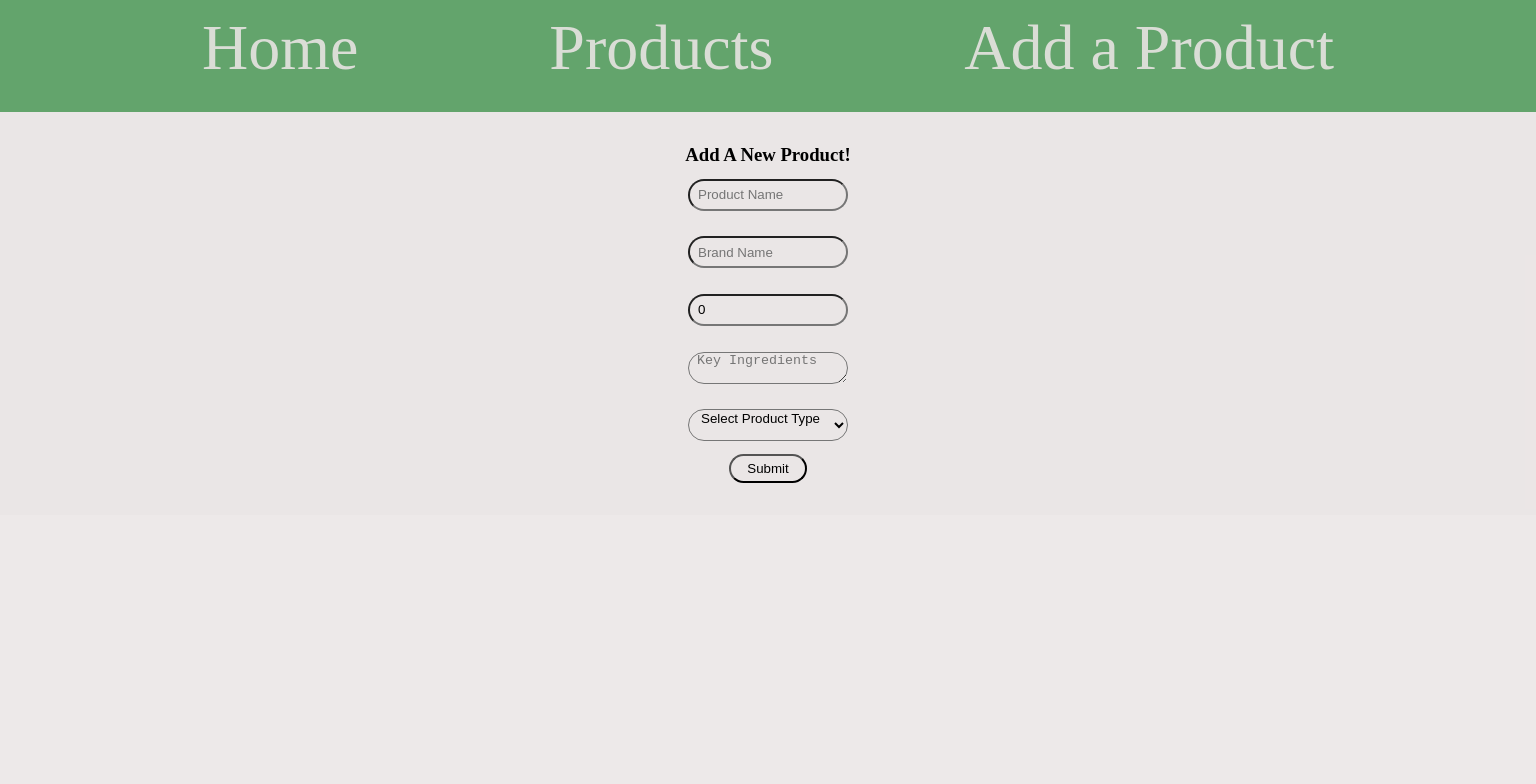
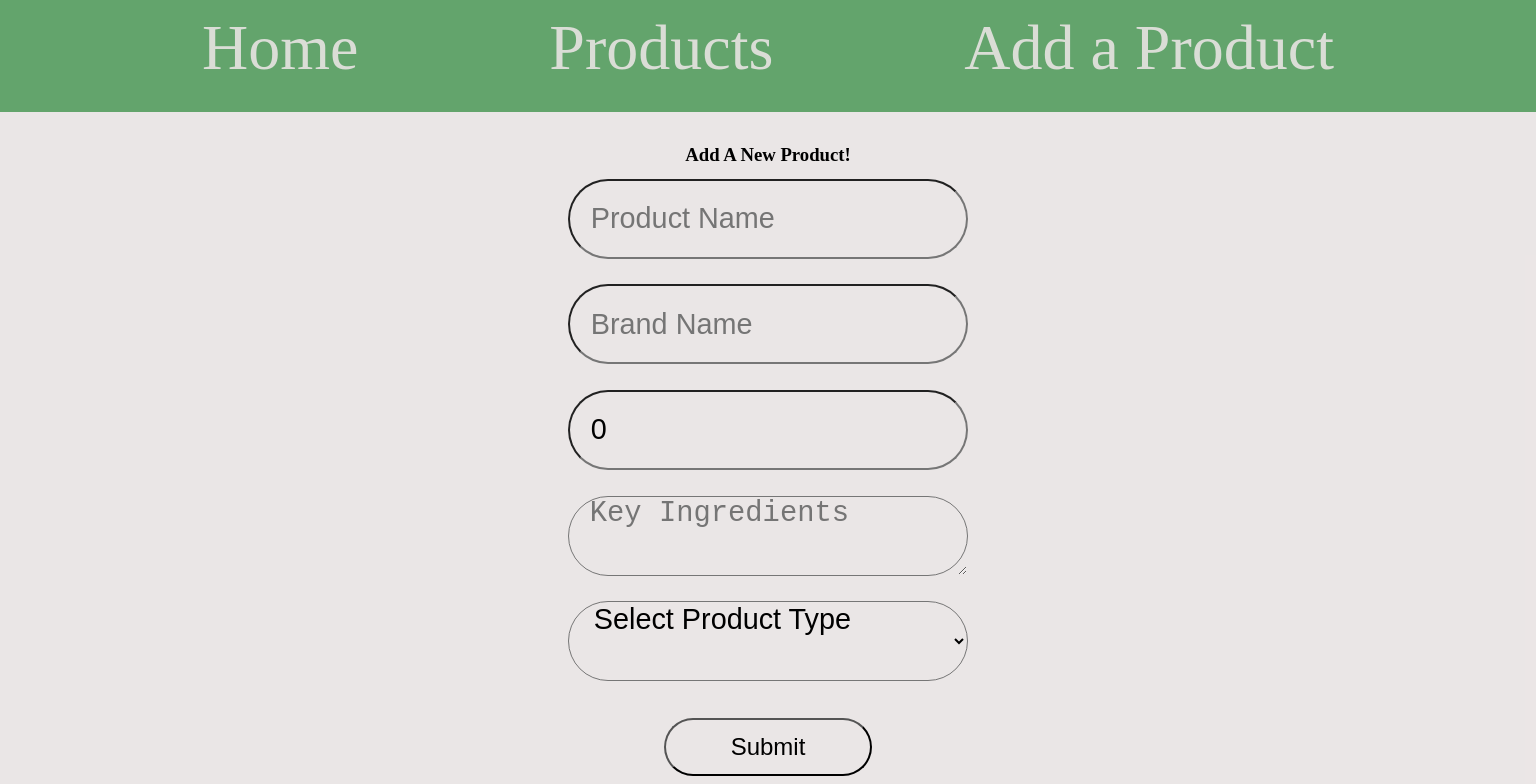
Before and after one commit to chae-la/fullstack, a React (Vite) app in the folder front-end/: page /new-product in a window 1536 px wide. Shown: the top 784 px of the page. Built offline with nearby package versions, Linux system fonts and the light colour scheme.

Commit message:
Styling done, added some data

```diff
--- a/front-end/src/components/Button/Button.scss
+++ b/front-end/src/components/Button/Button.scss
@@ -4,7 +4,7 @@
 .button{
     border-radius: 2rem;
     padding: 0.3rem 1rem;
-    max-width: 7rem;
+    width: 7rem;
     text-align: center;
     margin-right: auto;
     transition: 0.3s ease-in-out;
@@ -14,3 +14,20 @@
         border: $accent-color;
     }
 }
+
+@media screen and (min-width: 768px) {
+    .button{
+        font-size: 1.2rem;
+        width: 9rem;
+        margin-top: 1.5rem;
+    }
+}
+
+@media screen and (min-width: 1440px) {
+    .button{
+        padding: 0.8rem 1.3rem;
+        font-size: 1.5rem;
+        width: 13rem;
+        margin-top: 1.5rem;
+    }
+}
--- a/front-end/src/components/Form/Form.scss
+++ b/front-end/src/components/Form/Form.scss
@@ -20,5 +20,26 @@ text-align: center;
 }
 
 @media screen and (min-width: 768px) {
+    .form{
+        &__form--input{
+            width: 15rem;
+            height: 3rem;
+            border-radius: 2rem;
+            text-indent: 0.7rem;
+            font-size: 1.5rem;
+        }
 
+    }
 }
+
+@media screen and (min-width: 1440px) {
+    .form{
+        &__form--input{
+            width: 25rem;
+            height: 5rem;
+            border-radius: 3.5rem;
+            text-indent: 1.3rem;
+            font-size: 1.8rem;
+        }
+    }
+}
--- a/front-end/src/components/Form/Form.tsx
+++ b/front-end/src/components/Form/Form.tsx
@@ -63,7 +63,7 @@ const Form = ({ defaultProduct, formLabel, handleSubmit }: FormProps) => {
           onChange={(event) => handleInput("productType", event.target.value)}
         >
           <option value="">Select Product Type</option>
-          <option value="Oil-based Cleanswer">Oil-Based Cleasner</option>
+          <option value="Oil-based Cleanser">Oil-Based Cleasner</option>
           <option value="Water-Based Cleanser">Water-Based Cleanser</option>
           <option value="Toner">Toner</option>
           <option value="Serum">Serum</option>
--- a/front-end/src/components/Product/Product.scss
+++ b/front-end/src/components/Product/Product.scss
@@ -5,10 +5,11 @@
 .product{
     background-color: $white-color;
     width: 15rem;
+    height: 15rem;
     padding: 1.5rem;
     box-shadow: 0 0.625rem 1.25rem rgba($black-color, 0.25);
     border-radius: 1rem;
-    &__type, &__title, &__brand, &__rating, &__ingredient{
+    &__title, &__brand, &__rating, &__ingredient{
         background-color:$white-color;
         margin-top: 0.4rem;
     }
@@ -16,3 +17,13 @@
         margin-left: 1rem;
     }
 }
+
+@media screen and (min-width: 1440px) {
+    .product{
+        width: 17rem;
+        height: 20rem;
+        &__type, &__title, &__brand, &__rating, &__ingredient{
+            font-size: 1.5rem;
+        }
+    }
+}
--- a/front-end/src/components/ProductList/ProductList.scss
+++ b/front-end/src/components/ProductList/ProductList.scss
@@ -1,14 +1,53 @@
 @use "../../styles/reset" as *;
 @use "../../styles/colors" as *;
 
-.product-list{
-    a{
+.product-list {
+  a {
     display: flex;
     flex-direction: column;
     align-items: center;
     margin-top: 2rem;
     text-decoration: none;
-    color: $black-color
+    color: $black-color;
+  }
+}
+
+@media screen and (min-width: 768px) {
+  .product-list {
+    display: grid;
+    grid-template-columns: repeat(2, 1fr);
+    width: 100%;
+    margin: 40px auto;
+    gap: 40px;
+  }
+}
+
+@media screen and (min-width: 1024px) {
+    .product-list {
+      display: grid;
+      grid-template-columns: repeat(3, 1fr);
+      width: 100%;
+      margin: 40px auto;
+      gap: 40px;
     }
+  }
 
-}
+  @media screen and (min-width: 1440px) {
+    .product-list {
+      display: grid;
+      grid-template-columns: repeat(4, 1fr);
+      width: 100%;
+      margin: 40px auto;
+      gap: 40px;
+    }
+  }
+
+  @media screen and (min-width: 2560px) {
+    .product-list {
+      display: grid;
+      grid-template-columns: repeat(5, 1fr);
+      width: 100%;
+      margin: 40px auto;
+      gap: 40px;
+    }
+  }
--- a/front-end/src/containers/CreateProduct/CreateProduct.tsx
+++ b/front-end/src/containers/CreateProduct/CreateProduct.tsx
@@ -1,8 +1,10 @@
 import "./CreateProduct.scss";
 import Form from "../../components/Form/Form";
 import ProductType from "../../types/ProductType";
+import { useNavigate } from "react-router-dom";
 
 const CreateProduct = () => {
+  const navigate = useNavigate();
   const handleSubmit = async (product: ProductType) => {
     const result = await fetch("http://localhost:8080/product", {
       method: "POST",
@@ -13,6 +15,7 @@ const CreateProduct = () => {
     });
     if (result.ok) {
       alert("Product Created");
+      navigate("/products")
     } else {
       const message = await result.text();
       alert(message);
```
Also changed, not shown: front-end/src/containers/ViewProducts/ViewProducts.scss (line endings or trailing spaces).
